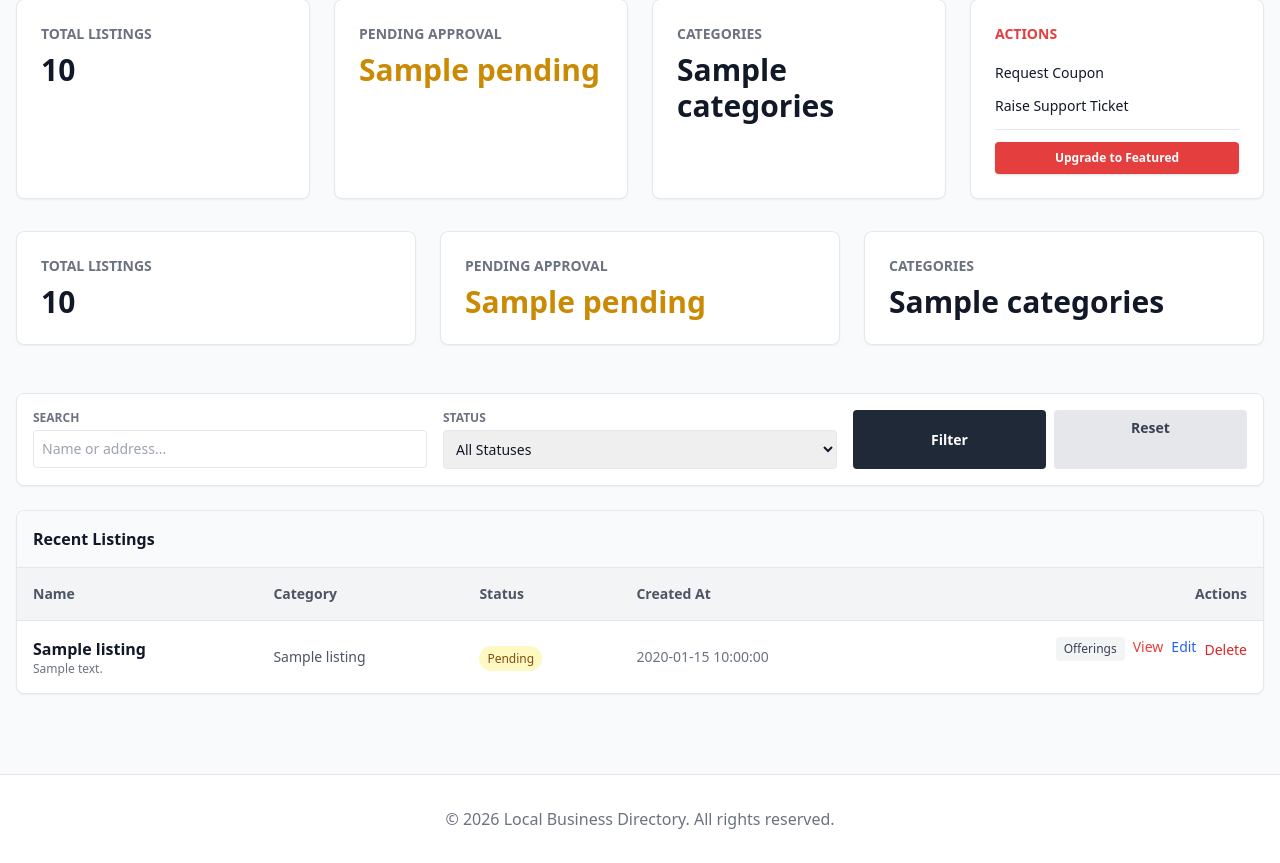
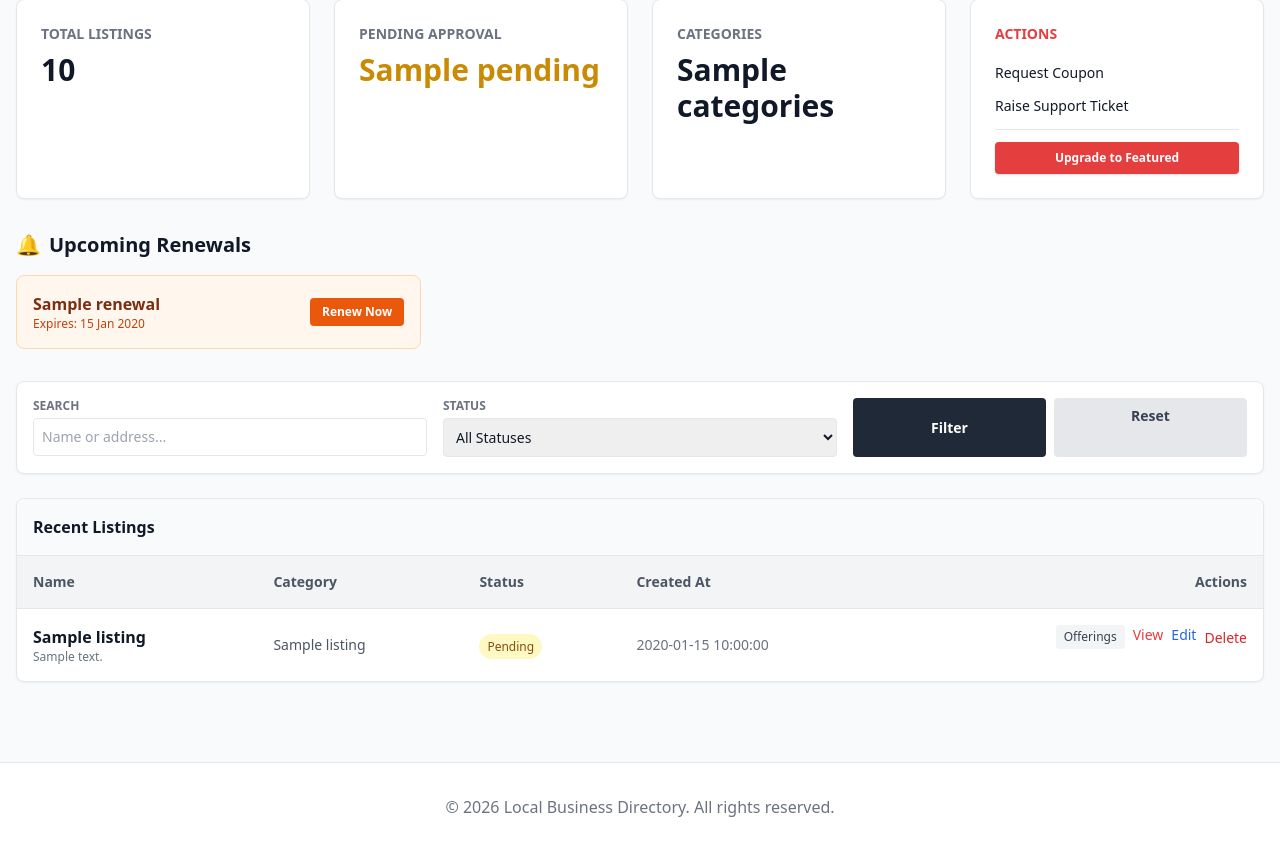
Before and after one commit to priyeshdaspookulangara/ohosearch, a PHP site: template views/admin/dashboard.twig in a window 1280 px wide. Shown: the part 170-1033 px from the top of the page. After the commit the page ends 987 px from the top, so only its background shows below. Run offline with PHP 8.4, Linux system fonts and the light colour scheme; the template is opened without the code that fills it: most values are stand-ins (such as "Sample title", 1, 10 or a date in 2020); some libraries are stand-ins or nearby versions.

Commit message:
feat: add business claiming, owner replies, upcoming renewals, and security hardening
- Implemented Business Claiming system with Admin approval workflow.
- Added ability for business owners to reply to customer reviews.
- Implemented "Upcoming Renewals" section on the dashboard for listings expiring within 30 days.
- Hardened file uploads with strict extension validation (RCE prevention).
- Improved UX for favoriting with proper redirects.
- Fixed CSRF token injection in Twig templates.
- Updated Design Doc and Database schema.

Co-authored-by: priyeshdaspookulangara <216598157+priyeshdaspookulangara@users.noreply.github.com>

```diff
--- a/views/admin/dashboard.twig
+++ b/views/admin/dashboard.twig
@@ -77,20 +77,30 @@
         </div>
     </div>
 
-    <div class="grid grid-cols-1 md:grid-cols-3 gap-6 mb-12">
-        <div class="bg-white p-6 rounded-lg shadow-sm border">
-            <h3 class="text-gray-500 uppercase text-sm font-semibold mb-2">Total Listings</h3>
-            <p class="text-3xl font-bold">{{ stats.total }}</p>
-        </div>
-        <div class="bg-white p-6 rounded-lg shadow-sm border">
-            <h3 class="text-gray-500 uppercase text-sm font-semibold mb-2">Pending Approval</h3>
-            <p class="text-3xl font-bold text-yellow-600">{{ stats.pending }}</p>
-        </div>
-        <div class="bg-white p-6 rounded-lg shadow-sm border">
-            <h3 class="text-gray-500 uppercase text-sm font-semibold mb-2">Categories</h3>
-            <p class="text-3xl font-bold">{{ stats.categories }}</p>
+    {% if renewals %}
+    <div class="mb-8">
+        <h2 class="text-xl font-bold mb-4 flex items-center gap-2">
+            <span class="text-primary">🔔</span> Upcoming Renewals
+        </h2>
+        <div class="grid grid-cols-1 md:grid-cols-2 lg:grid-cols-3 gap-4">
+            {% for renewal in renewals %}
+            <div class="bg-orange-50 border border-orange-200 p-4 rounded-lg flex justify-between items-center">
+                <div>
+                    <h4 class="font-bold text-orange-900">{{ renewal.business_name }}</h4>
+                    <p class="text-xs text-orange-700">Expires: {{ renewal.end_date|date("d M Y") }}</p>
+                </div>
+                <form action="/payments/initiate" method="POST">
+                    <input type="hidden" name="{{ csrf.nameKey }}" value="{{ csrf.name }}">
+                    <input type="hidden" name="{{ csrf.valueKey }}" value="{{ csrf.value }}">
+                    <input type="hidden" name="business_id" value="{{ renewal.business_id }}">
+                    <button type="submit" class="text-xs bg-orange-600 text-white px-3 py-1.5 rounded font-bold hover:bg-orange-700">Renew Now</button>
+                </form>
+            </div>
+            {% endfor %}
         </div>
     </div>
+    {% endif %}
+
 
     <!-- Filters -->
     <div class="bg-white p-4 rounded-lg shadow-sm border mb-6 flex flex-col md:flex-row gap-4 items-end">
```
Also changed, not shown: public/index.php (+10 -0 lines).
